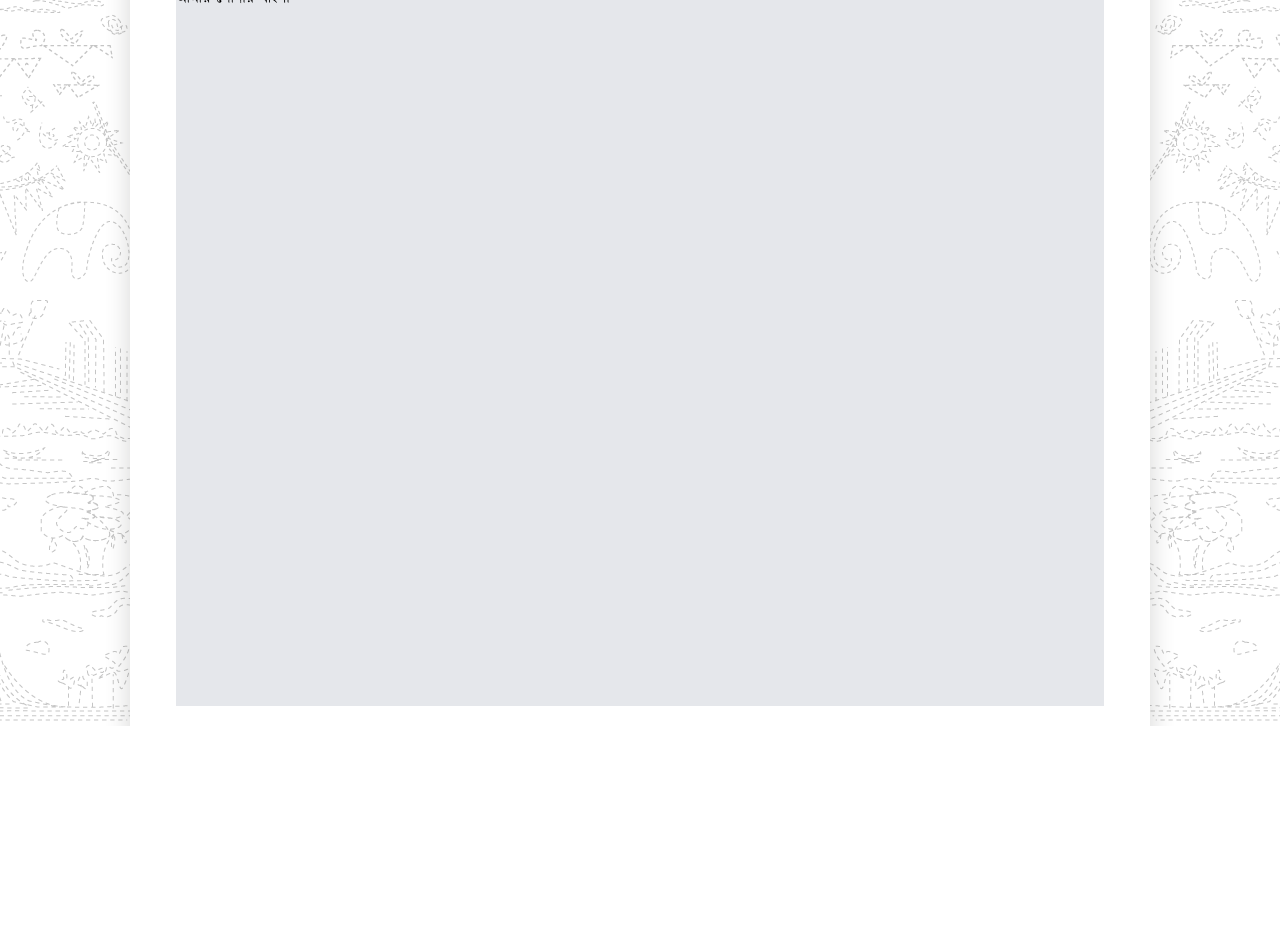
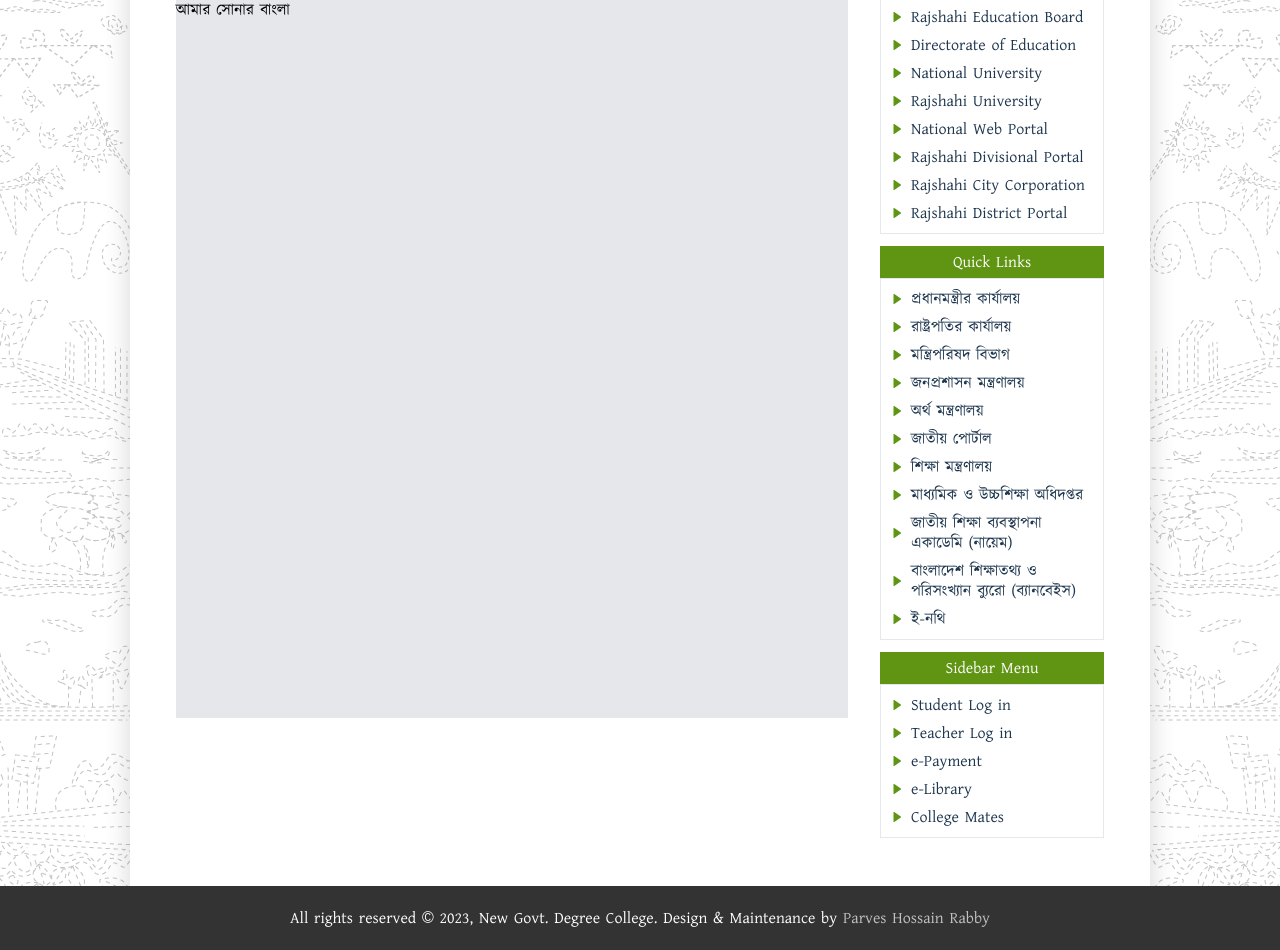
Before and after one commit to Iamparves/new-govt-degree-college, a Next.js app: page / in a window 1280 px wide. Shown: the part 680-1630 px from the top of the page. Before the commit the page ends 1406 px from the top, so only its background shows below. Built offline with nearby package versions, Linux system fonts and the light colour scheme.

Commit message:
sidebar added

```diff
--- a/src/app/layout.jsx
+++ b/src/app/layout.jsx
@@ -1,5 +1,7 @@
+import Footer from "@/components/Footer";
 import Header from "@/components/Header";
 import Navbar from "@/components/Navbar";
+import Sidebar from "@/components/Sidebar";
 import "@/fonts/fonts.css";
 import "./globals.css";
 
@@ -19,8 +21,12 @@ export default function RootLayout({ children }) {
         <div className="container overflow-x-hidden">
           <Header />
           <Navbar />
-          <main>{children}</main>
+          <div className="mb-12 mt-8 grid grid-cols-[9fr_3fr] gap-8">
+            <main>{children}</main>
+            <Sidebar />
+          </div>
         </div>
+        <Footer />
       </body>
     </html>
   );
--- a/src/app/page.jsx
+++ b/src/app/page.jsx
@@ -1,6 +1,6 @@
 const Page = () => {
   return (
-    <div className="py-5">
+    <div className="">
       <div className="h-screen bg-gray-200 py-20">
         <h1>আমার সোনার বাংলা</h1>
       </div>
--- /dev/null
+++ b/src/components/Footer.jsx
@@ -0,0 +1,19 @@
+import Link from "next/link";
+
+const Footer = () => {
+  return (
+    <footer className="bg-[#333333] py-5">
+      <div className="container">
+        <p className="text-center text-white">
+          All rights reserved &copy; {new Date().getFullYear()}, New Govt.
+          Degree College. Design & Maintenance by{" "}
+          <Link href="https://github.com/iamparves" className="text-white/70">
+            Parves Hossain Rabby
+          </Link>
+        </p>
+      </div>
+    </footer>
+  );
+};
+
+export default Footer;
--- a/src/components/Navbar.jsx
+++ b/src/components/Navbar.jsx
@@ -46,7 +46,7 @@ const Navbar = () => {
         </Link>
         {navLinks.map((navLink, index) => {
           return (
-            <div className="group relative">
+            <div className="group relative md:text-sm lg:text-base">
               <Link
                 href={navLink.path}
                 key={index}
@@ -63,12 +63,12 @@ const Navbar = () => {
                 <div
                   className={`invisible absolute left-0 top-[45px] translate-y-10 opacity-0 group-hover:visible group-hover:translate-y-0 group-hover:opacity-100 bg-${navLink.color} z-10 w-52 divide-y divide-gray-200/30 transition-all duration-300`}
                 >
-                  {navLink.childrens.map((subLink) => {
+                  {navLink.childrens.map((subLink, ind) => {
                     return (
                       <div className="group/subLink relative">
                         <Link
                           href={subLink.path}
-                          key={index}
+                          key={ind}
                           className={`flex items-center justify-between gap-1 px-4 py-3 text-white transition-all duration-300 hover:bg-black/60`}
                         >
                           <span>{subLink.title}</span>
@@ -82,11 +82,11 @@ const Navbar = () => {
                           <div
                             className={`invisible absolute left-full top-0 z-10 flex w-52 translate-y-10 flex-col divide-y divide-gray-200/30 bg-black/50 opacity-0 transition-all duration-300 group-hover/subLink:visible group-hover/subLink:translate-y-0 group-hover/subLink:opacity-100`}
                           >
-                            {subLink.childrens.map((subChildrenLink) => {
+                            {subLink.childrens.map((subChildrenLink, i) => {
                               return (
                                 <Link
                                   href={subChildrenLink.path}
-                                  key={index}
+                                  key={i}
                                   className={`px-4 py-3 text-white transition-all duration-300 hover:bg-black/60`}
                                 >
                                   <span>{subChildrenLink.title}</span>
--- /dev/null
+++ b/src/components/Sidebar.jsx
@@ -0,0 +1,63 @@
+import { importanLinks, quickLinks, sidebarMenu } from "@/utils/sidebarLinks";
+import Link from "next/link";
+import { BiSolidRightArrow } from "react-icons/bi";
+
+const Sidebar = () => {
+  return (
+    <aside className="space-y-3">
+      <div className="">
+        <p className="bg-primary p-1 text-center text-white">
+          Message from Principal
+        </p>
+        <div className="border"></div>
+      </div>
+      <div className="">
+        <p className="bg-primary p-1 text-center text-white">Important Links</p>
+        <div className="text-darkBlue space-y-2 border p-2.5">
+          {importanLinks.map((link, index) => (
+            <Link
+              key={index}
+              href={link.link}
+              className="group flex items-center gap-2 leading-tight transition-all duration-300 hover:text-red-500"
+            >
+              <BiSolidRightArrow className="text-primary shrink-0 text-xs transition-all duration-300 group-hover:text-red-500" />
+              {link.name}
+            </Link>
+          ))}
+        </div>
+      </div>
+      <div className="">
+        <p className="bg-primary p-1 text-center text-white">Quick Links</p>
+        <div className="text-darkBlue space-y-2 border p-2.5">
+          {quickLinks.map((link, index) => (
+            <Link
+              key={index}
+              href={link.link}
+              className="group flex items-center gap-2 leading-tight transition-all duration-300 hover:text-red-500"
+            >
+              <BiSolidRightArrow className="text-primary shrink-0 text-xs transition-all duration-300 group-hover:text-red-500" />
+              {link.name}
+            </Link>
+          ))}
+        </div>
+      </div>
+      <div className="">
+        <p className="bg-primary p-1 text-center text-white">Sidebar Menu</p>
+        <div className="text-darkBlue space-y-2 border p-2.5">
+          {sidebarMenu.map((link, index) => (
+            <Link
+              key={index}
+              href={link.link}
+              className="group flex items-center gap-2 leading-tight transition-all duration-300 hover:text-red-500"
+            >
+              <BiSolidRightArrow className="text-primary shrink-0 text-xs transition-all duration-300 group-hover:text-red-500" />
+              {link.name}
+            </Link>
+          ))}
+        </div>
+      </div>
+    </aside>
+  );
+};
+
+export default Sidebar;
--- /dev/null
+++ b/src/utils/sidebarLinks.js
@@ -0,0 +1,104 @@
+export const importanLinks = [
+  {
+    name: "Rajshahi Education Board",
+    link: "http://rajshahieducationboard.gov.bd/",
+  },
+  {
+    name: "Directorate of Education",
+    link: "http://www.dshe.gov.bd/",
+  },
+  {
+    name: "National University",
+    link: "http://nu.ac.bd/",
+  },
+  {
+    name: "Rajshahi University",
+    link: "http://www.ru.ac.bd/",
+  },
+  {
+    name: "National Web Portal",
+    link: "http://www.bangladesh.gov.bd/",
+  },
+  {
+    name: "Rajshahi Divisional Portal",
+    link: "http://www.rajshahidiv.gov.bd/",
+  },
+  {
+    name: "Rajshahi City Corporation",
+    link: "http://www.erajshahi.gov.bd/",
+  },
+  {
+    name: "Rajshahi District Portal",
+    link: "http://www.rajshahi.gov.bd/",
+  },
+];
+
+export const quickLinks = [
+  {
+    name: "প্রধানমন্ত্রীর কার্যালয়",
+    link: "http://www.pmo.gov.bd/",
+  },
+  {
+    name: "রাষ্ট্রপতির কার্যালয়",
+    link: "http://www.bangabhaban.gov.bd/",
+  },
+  {
+    name: "মন্ত্রিপরিষদ বিভাগ",
+    link: "http://www.cabinet.gov.bd/",
+  },
+  {
+    name: "জনপ্রশাসন মন্ত্রণালয়",
+    link: "http://www.mopa.gov.bd/",
+  },
+  {
+    name: "অর্থ মন্ত্রণালয়",
+    link: "http://www.mof.gov.bd/en/",
+  },
+  {
+    name: "জাতীয় পোর্টাল",
+    link: "http://www.bangladesh.gov.bd/www.bangladesh.gov.bd/index16f0.html?q=bn",
+  },
+  {
+    name: "শিক্ষা মন্ত্রণালয়",
+    link: "http://www.moedu.gov.bd/",
+  },
+  {
+    name: "মাধ্যমিক ও উচ্চশিক্ষা অধিদপ্তর",
+    link: "http://dshe.gov.bd/",
+  },
+  {
+    name: "জাতীয় শিক্ষা ব্যবস্থাপনা একাডেমি (নায়েম)",
+    link: "http://naem.gov.bd/",
+  },
+  {
+    name: "বাংলাদেশ শিক্ষাতথ্য ও পরিসংখ্যান ব্যুরো (ব্যানবেইস)",
+    link: "http://www.banbeis.gov.bd/",
+  },
+  {
+    name: "ই-নথি",
+    link: "https://www.nothi.gov.bd/",
+  },
+];
+
+export const sidebarMenu = [
+  {
+    name: "Student Log in",
+    link: "#",
+  },
+  {
+    name: "Teacher Log in",
+    link: "#",
+  },
+  {
+    name: "e-Payment",
+    link: "#",
+  },
+  {
+    name: "e-Library",
+    link: "#",
+  },
+  {
+    name: "College Mates",
+    link: "#",
+  },
+];
--- a/tailwind.config.js
+++ b/tailwind.config.js
@@ -11,6 +11,8 @@ module.exports = {
         kalpurush: ["Kalpurush", "sans-serif"],
       },
       colors: {
+        primary: "#609513",
+        darkBlue: "#1E364E",
         navOrange: "#FF6600",
         navRed: "#C40A2A",
         navPurple: "#84154D",
```
